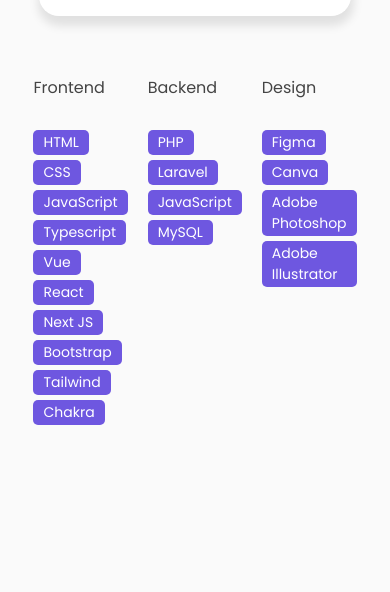
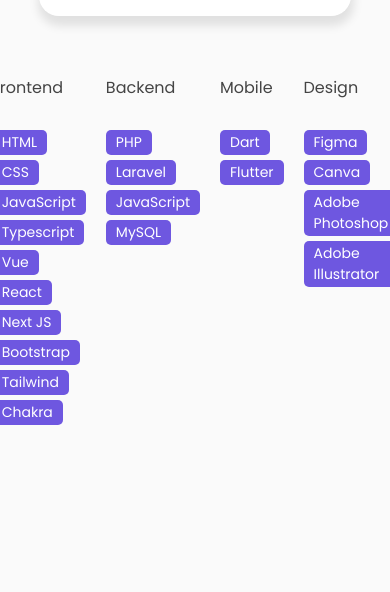
Before and after one commit to Diandrash/portofolio-website, a plain HTML site: page index.html in a window 390 px wide. Shown: the part 1429-2021 px from the top of the page. Drawn offline with nearby package versions, Linux system fonts and the light colour scheme.

Commit message:
style: add skill box 'mobile'

```diff
--- a/assets/js/main.js
+++ b/assets/js/main.js
@@ -33,7 +33,7 @@ function headerShadow() {
 
 /* ----- TYPING EFFECT ----- */
 var typingEffect = new Typed(".typedText",{
-  strings : ["Front End","Back End","UI Designer", "Fullstack"],
+  strings : ["Front End","Back End","UI Designer", "Fullstack", "Mobile Dev"],
   loop : true,
   typeSpeed : 100,
   backSpeed : 80,
--- a/index.html
+++ b/index.html
@@ -132,6 +132,15 @@
                         <span>Laravel</span>
                         <span>JavaScript</span>
                         <span>MySQL</span>
+                    </div>
+                </div>
+                <div class="skills-box">
+                    <div class="skills-header">
+                        <h3>Mobile</h3>
+                    </div>
+                    <div class="skills-list">
+                        <span>Dart</span>
+                        <span>Flutter</span>
                     </div>
                 </div>
                 <div class="skills-box">
```
